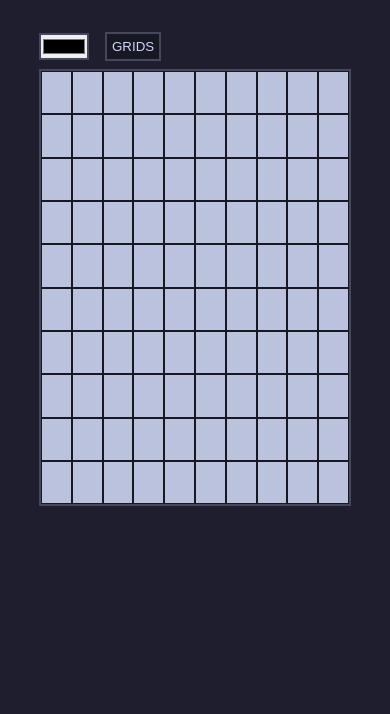
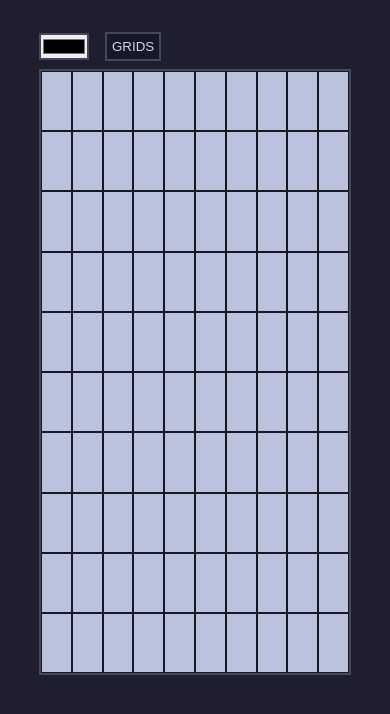
Before and after one commit to jasmirmd/etch-a-sketch, a plain HTML site: page index.html in a window 390 px wide. Drawn offline with Linux system fonts and the light colour scheme.

Commit message:
added media queries

```diff
--- a/src/base.css
+++ b/src/base.css
@@ -25,8 +25,8 @@
   flex-direction: column;
   gap: 0.5rem;
   padding-top: 2rem;
-  width: 80%;
-  height: 95%;
+  width: 50%;
+  height: 85%;
 }
 
 .controls {
@@ -76,8 +76,9 @@
   display: none;
 }
 
-@media screen and (max-width: 700px) {
-  .main{
-    height: 60%;
+@media (max-width: 800px) {
+  .main {
+    width: 80%;
+    height: 80%;
   }
 }
```
Also changed, not shown: public/demo.png.
